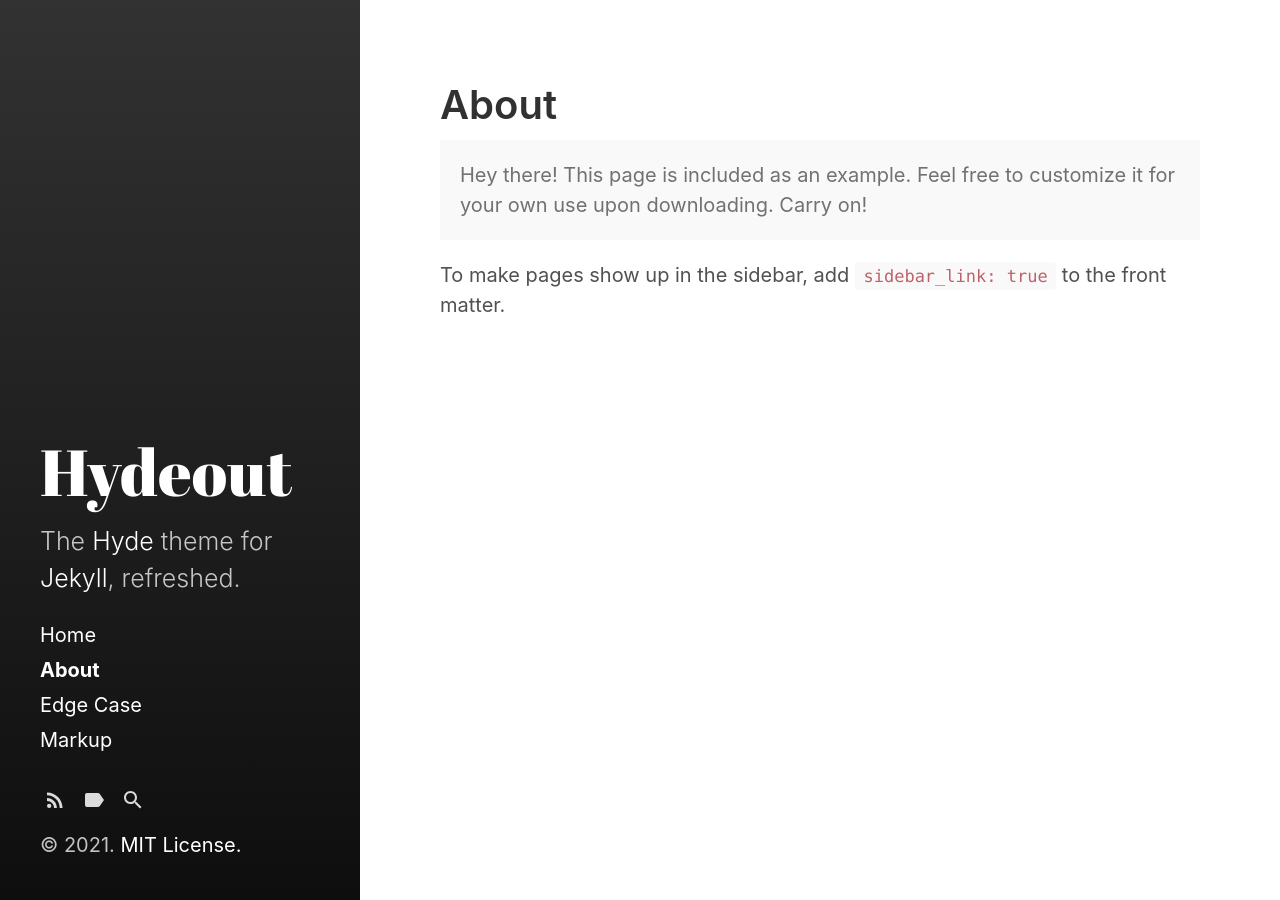
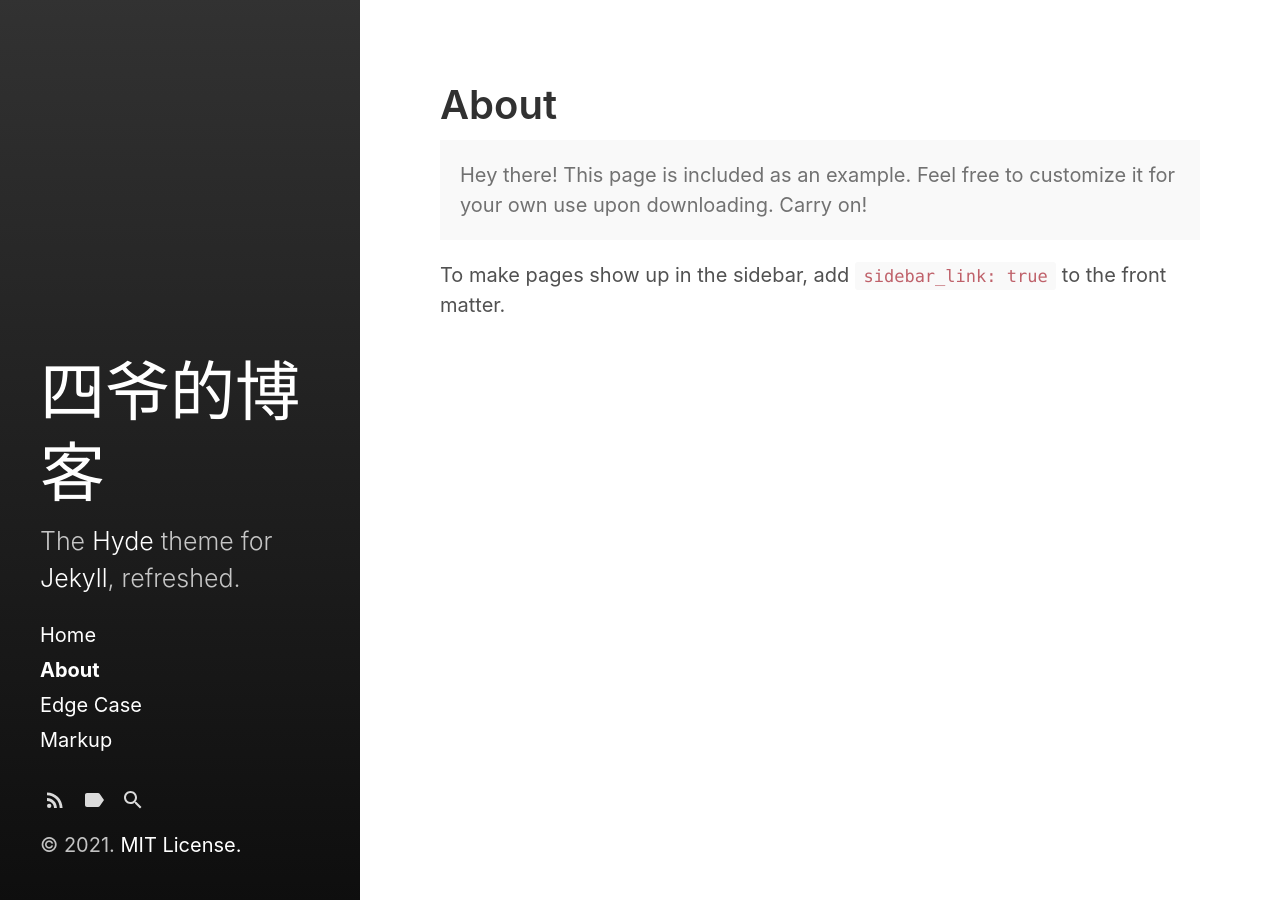
Before and after one commit to songyawen2017/songyawen2017.github.io, a Jekyll site: the page built from about.md, in a window 1280 px wide. Built offline with Jekyll 4.4.1, drawn with Linux system fonts in a browser that asks for light colours.

Commit message:
Update _config.yml

```diff
--- a/_config.yml
+++ b/_config.yml
@@ -3,11 +3,11 @@ markdown:         kramdown
 highlighter:      rouge
 
 # Setup
-title:            Hydeout
+title:            四爷的博客
 tagline:          'A Jekyll theme'
 description:      'The <a href="http://hyde.getpoole.com" target="_blank">Hyde</a> theme for <a href="http://jekyllrb.com" target="_blank">Jekyll</a>, refreshed.'
 url:              https://songyawen2017.github.io
-baseurl:          '/hydeout'
+baseurl:          '/'
                   # the optional subpath of your site, e.g. "/blog"
                   # NB: This applies to all pages in your Jekyll site.
                   # If you want to move just the blog index pages but keep
@@ -15,7 +15,7 @@ baseurl:          '/hydeout'
                   # sidebar_blog_link below.
 
 author:
-  name:           'Andrew Fong'
+  name:           '宋雅文'
   url:            https://twitter.com/fongandrewc
 
 paginate:         5
```
